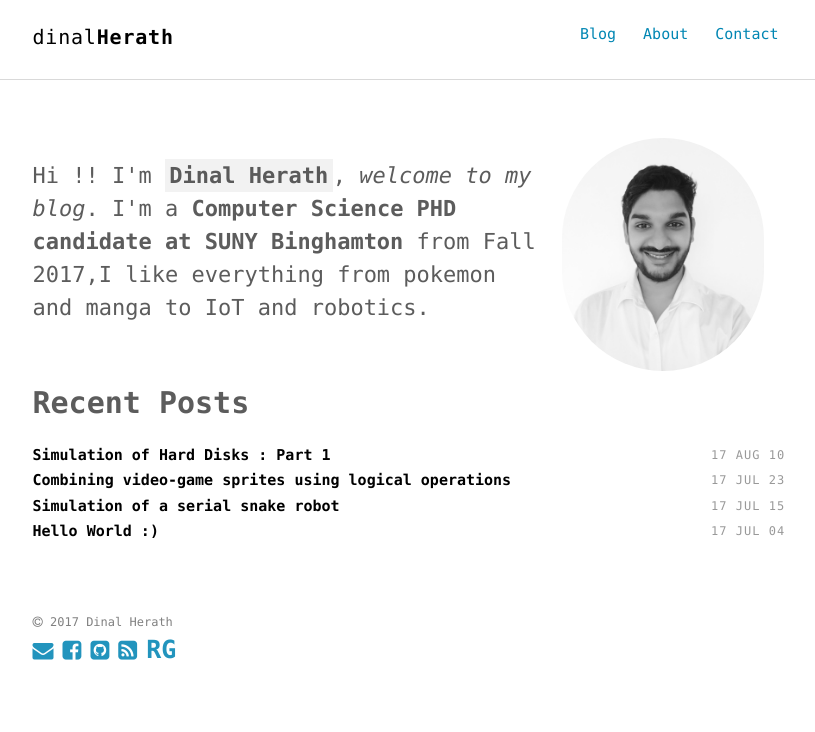
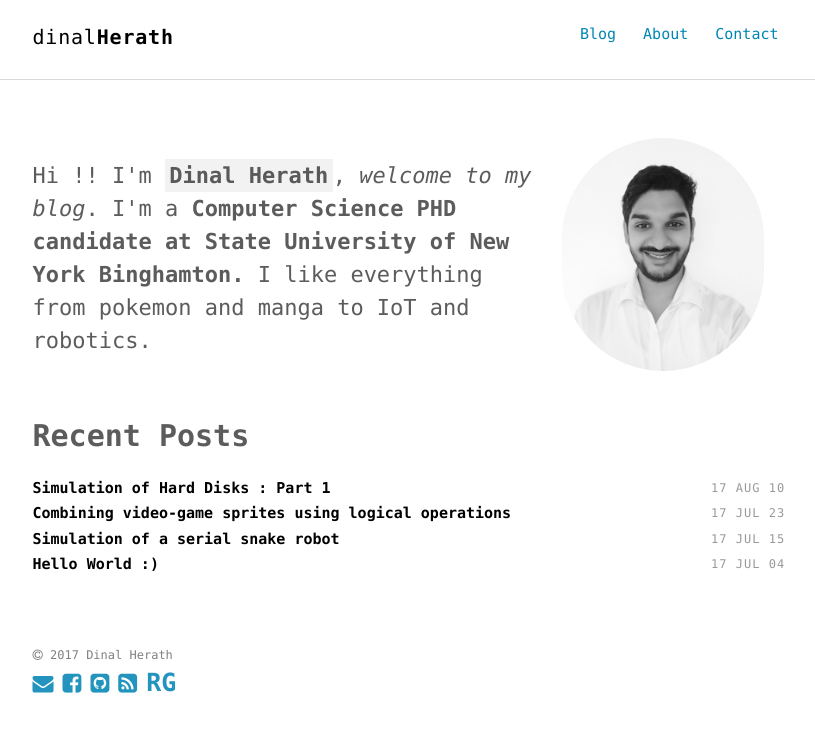
Before and after one commit to dherath/dherath.github.io, a Jekyll site: the page built from index.html, in a window 1280 px wide. Shown: the top 732 px of the page, without its empty margins (230-1045 px from the left). Built offline with Jekyll 4.4.1, drawn with Linux system fonts in a browser that asks for light colours.

Commit message:
post 4: hard disks 1- build complete

```diff
--- a/_config.yml
+++ b/_config.yml
@@ -30,7 +30,7 @@ sass:
 # Author settings
 author:
   name     : "Dinal Herath"
-  job      : "Computer Science PHD candidate at SUNY Binghamton"
+  job      : "Computer Science PHD candidate at State University of New York Binghamton."
   greeting : "welcome to my blog"
   bio      : "I like everything from pokemon and manga to IoT and robotics."
   thumb    : #/assets/images/sherlock.jpg
--- a/_includes/intro.html
+++ b/_includes/intro.html
@@ -4,6 +4,6 @@
         <br><br>
         <p class="lead"><!--<img src="https://upload.wikimedia.org/wikipedia/commons/5/57/Ayubowan.png" style="height:15px;" align="left"> --> Hi !! I'm <strong class="author-name" itemprop="name">{{ site.author.name }}</strong>,
             <em itemprop = "greeting">{{site.author.greeting}}</em>.
-           I'm a <strong itemprop="jobTitle">{{ site.author.job }}</strong> from Fall 2017,{{ site.author.bio }}</p>
+           I'm a <strong itemprop="jobTitle">{{ site.author.job }}</strong> {{ site.author.bio }}</p>
   </div>
 </section>
```
Also changed, not shown: 9 other files.
